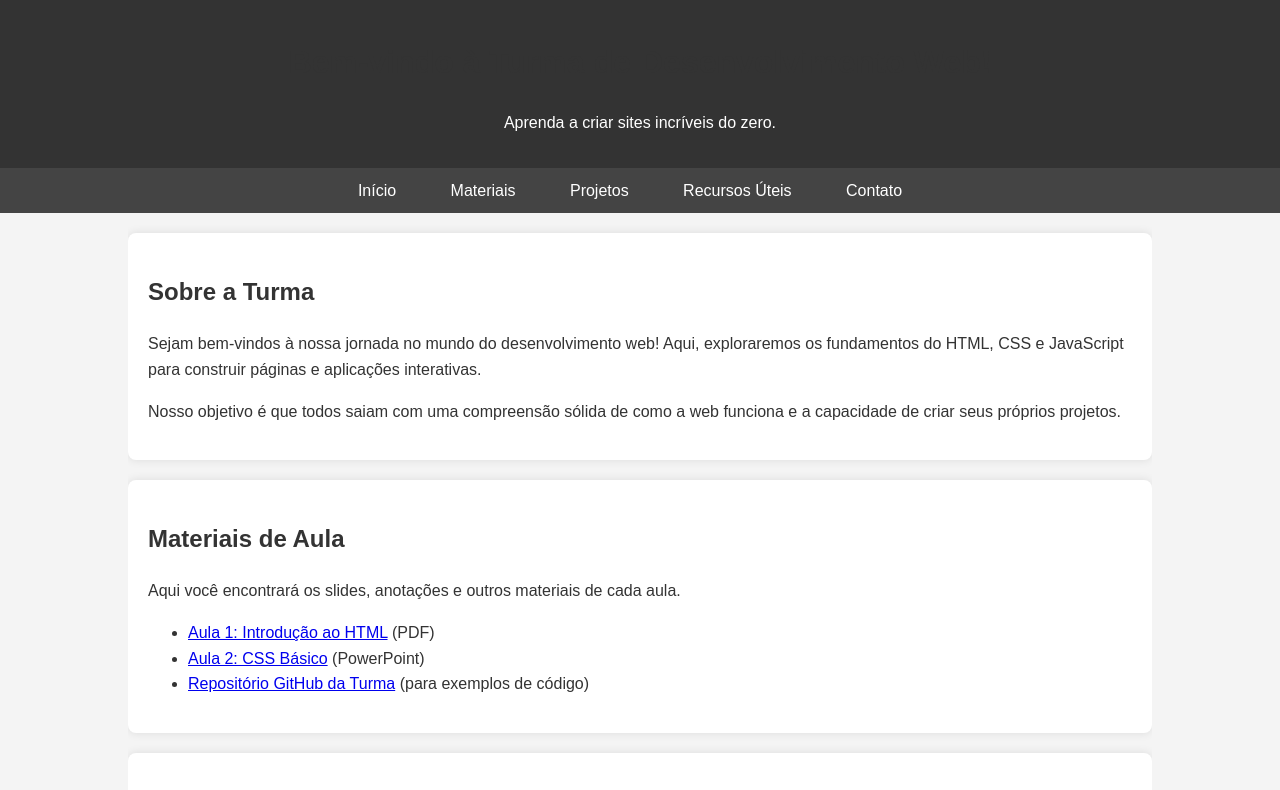
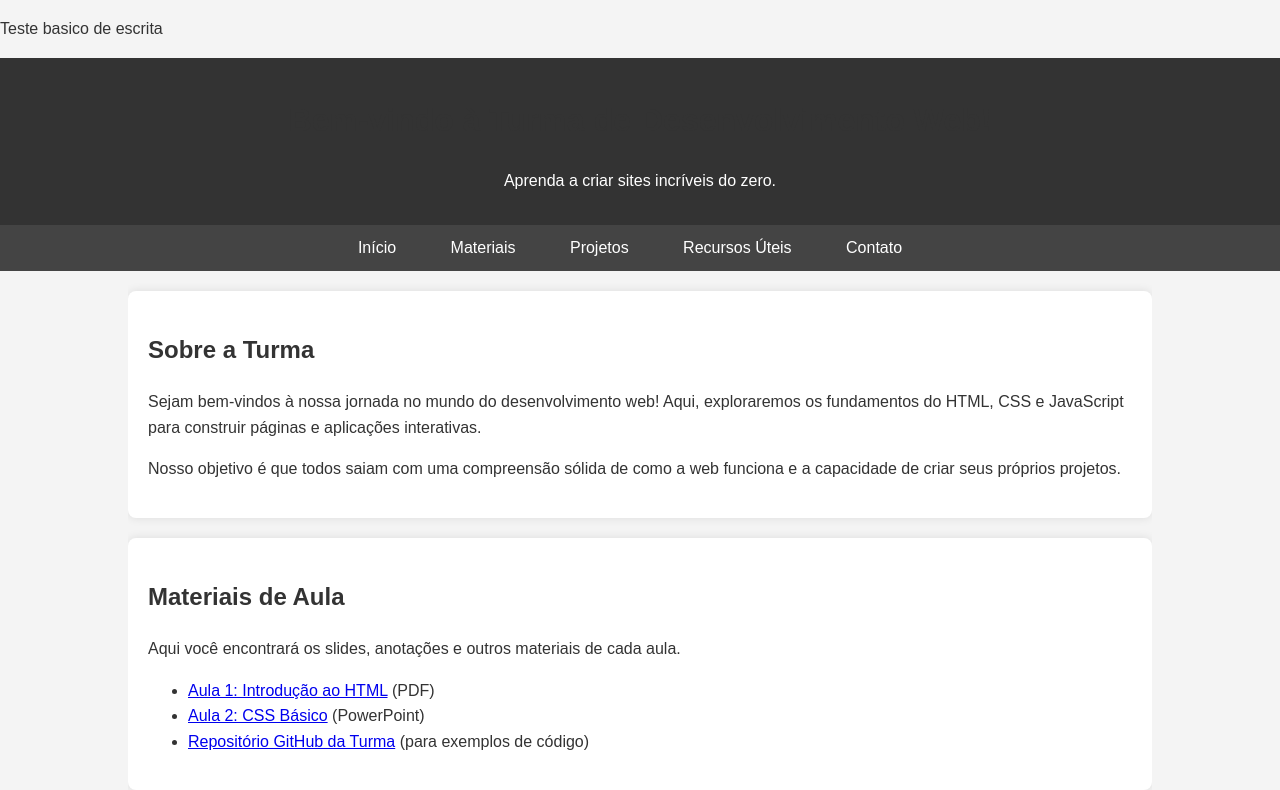
Before and after one commit to ducapro/aulagit, a plain HTML site: page index.html in a window 1280 px wide. Shown: the top 790 px of the page. Drawn offline with Linux system fonts and the light colour scheme.

Commit message:
criado a linha 7 em paragrafo

```diff
--- a/index.html
+++ b/index.html
@@ -4,6 +4,7 @@
     <meta charset="UTF-8">
     <meta name="viewport" content="width=device-width, initial-scale=1.0">
     <title>Turma de Desenvolvimento Web - [Seu Nome/Nome da Turma]</title>
+    <p>Teste basico de escrita</p>
     <style>
         /* Estilos básicos para tornar a página um pouco mais agradável */
         body {
```
